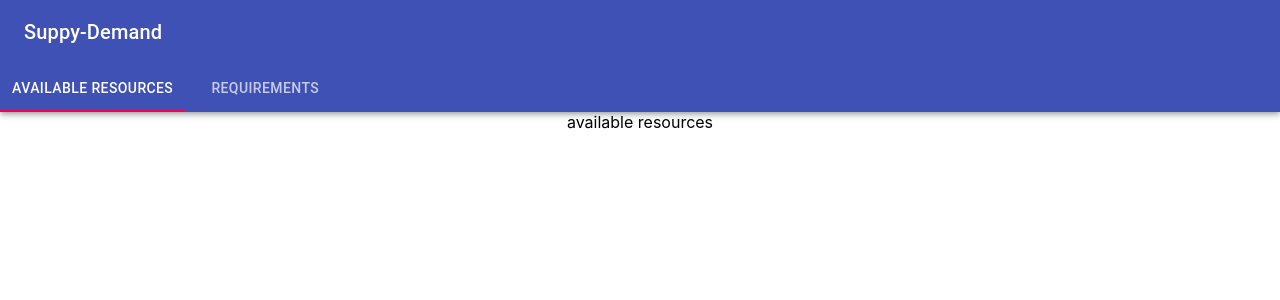
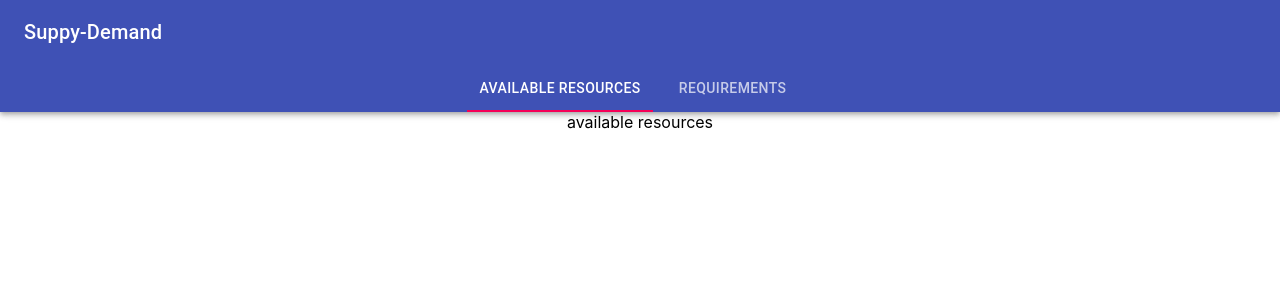
Before and after one commit to AdriatikDushica/hack-zurich-codevscovid-frontend, a React (Create React App) app: page / in a window 1280 px wide. Shown: the top 300 px of the page. Built offline with nearby package versions, Linux system fonts and the light colour scheme.

Commit message:
center tabs

```diff
--- a/src/Header.js
+++ b/src/Header.js
@@ -21,7 +21,7 @@ const Header = ({history, location: {pathname}}) => {
                     Suppy-Demand
                 </Typography>
             </Toolbar>
-            <Tabs value={currentTabIndex}>
+            <Tabs value={currentTabIndex} centered>
                 <Tab tabIndex={0} label="Available Resources" onClick={() => history.push('/')}/>
                 <Tab tabIndex={1} label="Requirements" onClick={() => history.push('/requirements')}/>
             </Tabs>
```
